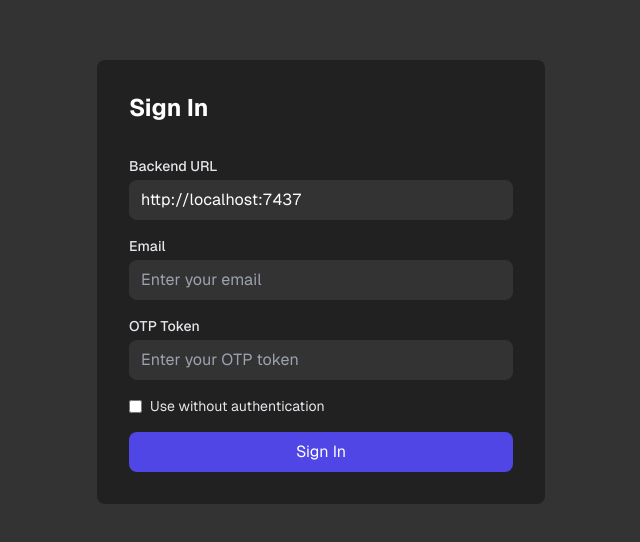
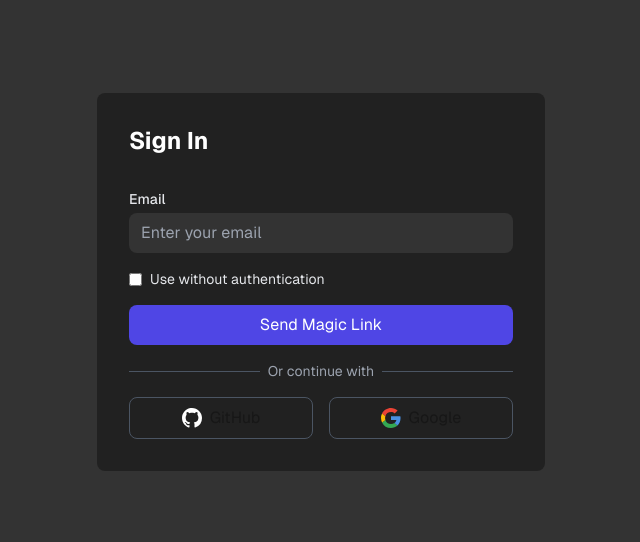
Before and after one commit to birdup000/ADHD-TaskManagementPanel, a Next.js app: page / in a window 1280 px wide. Shown: the part 118-660 px from the top of the page, without its empty margins (319-959 px from the left). Built offline with nearby package versions, Linux system fonts and the light colour scheme; no server answers.

Commit message:
magical auth checkpoint

```diff
--- a/app/components/LoginForm.tsx
+++ b/app/components/LoginForm.tsx
@@ -1,54 +1,75 @@
 "use client";
 
-import React, { useState } from 'react';
-import { useRouter } from 'next/navigation';
+import React, { useState, useEffect } from 'react';
+import { useRouter, useSearchParams } from 'next/navigation';
+import { initiateLogin, verifyMagicLink, initiateOAuthLogin } from '../utils/auth';
+import Image from 'next/image';
 
 const LoginForm: React.FC = () => {
   const [email, setEmail] = useState('');
-  const [otp, setOtp] = useState('');
   const [message, setMessage] = useState('');
-  const [backendUrl, setBackendUrl] = useState('http://localhost:7437'); // Default backend URL
+  const [loading, setLoading] = useState(false);
   const [useWithoutAuth, setUseWithoutAuth] = useState(false);
   const router = useRouter();
+  const searchParams = useSearchParams();
+
+  useEffect(() => {
+    // Check for magic link token in URL
+    const token = searchParams?.get('token');
+    if (token) {
+      handleMagicLinkVerification(token);
+    }
+  }, [searchParams]);
+
+  const handleMagicLinkVerification = async (token: string) => {
+    setLoading(true);
+    const response = await verifyMagicLink(token);
+    if (response.success && response.token) {
+      localStorage.setItem('authToken', response.token);
+      if (response.email) {
+        localStorage.setItem('userEmail', response.email);
+      }
+      router.refresh();
+      window.location.reload();
+    } else {
+      setMessage(response.message);
+    }
+    setLoading(false);
+  };
 
   const handleLogin = async () => {
     if (useWithoutAuth) {
       localStorage.setItem('noAuth', 'true');
       router.refresh();
       window.location.reload();
-    } else {
-        try {
-            const response = await fetch(`${backendUrl}/v1/login`, {
-                method: 'POST',
-                headers: {
-                    'Content-Type': 'application/json',
-                },
-                body: JSON.stringify({ email, token: otp }),
-            });
+      return;
+    }
 
-            if (response.ok) {
-                const data = await response.json();
-                if (data.detail.startsWith('http')) {
-                    const url = new URL(data.detail);
-                    const token = url.searchParams.get('token');
-                    if (token) {
-                        localStorage.setItem('authToken', token);
+    if (!email) {
+      setMessage('Please enter your email address');
+      return;
+    }
+
+    setLoading(true);
+    const response = await initiateLogin(email);
+    setMessage(response.message);
+    setLoading(false);
+  };
+
+  const handleOAuthLogin = async (provider: string) => {
+    setLoading(true);
+    const response = await initiateOAuthLogin(provider);
+    if (response.success && response.token) {
+      localStorage.setItem('authToken', response.token);
+      if (response.email) {
+        localStorage.setItem('userEmail', response.email);
+      }
       router.refresh();
       window.location.reload();
     } else {
-                        setMessage('Login failed: Token not found in the magic link.');
+      setMessage(response.message);
     }
-                } else {
-                    setMessage(data.detail);
-                }
-            } else {
-                const errorData = await response.json();
-                setMessage(errorData.detail || 'Login failed');
-            }
-        } catch (error) {
-            setMessage('An error occurred during login.');
-        }
-    }
+    setLoading(false);
   };
 
   const handleCheckboxChange = (e: React.ChangeEvent<HTMLInputElement>) => {
@@ -60,19 +81,7 @@ const LoginForm: React.FC = () => {
       <div className="bg-[#212121] rounded-lg p-8 w-full max-w-md">
         <h2 className="text-2xl font-bold text-white mb-8">Sign In</h2>
         <div className="space-y-4">
-          <form className="space-y-4">
-            <div>
-              <label className="block text-sm font-medium text-gray-200 mb-1">
-                Backend URL
-              </label>
-              <input
-                type="text"
-                className="w-full px-3 py-2 bg-[#333333] rounded-lg text-white placeholder-gray-400 focus:outline-none focus:ring-2 focus:ring-indigo-500"
-                placeholder="Enter backend URL"
-                value={backendUrl}
-                onChange={(e) => setBackendUrl(e.target.value)}
-              />
-            </div>
+          <form className="space-y-4" onSubmit={(e) => e.preventDefault()}>
             <div>
               <label className="block text-sm font-medium text-gray-200 mb-1">
                 Email
@@ -83,18 +92,7 @@ const LoginForm: React.FC = () => {
                 placeholder="Enter your email"
                 value={email}
                 onChange={(e) => setEmail(e.target.value)}
-              />
-            </div>
-            <div>
-              <label className="block text-sm font-medium text-gray-200 mb-1">
-                OTP Token
-              </label>
-              <input
-                type="text"
-                className="w-full px-3 py-2 bg-[#333333] rounded-lg text-white placeholder-gray-400 focus:outline-none focus:ring-2 focus:ring-indigo-500"
-                placeholder="Enter your OTP token"
-                value={otp}
-                onChange={(e) => setOtp(e.target.value)}
+                disabled={loading || useWithoutAuth}
               />
             </div>
             <div className="flex items-center">
@@ -104,20 +102,78 @@ const LoginForm: React.FC = () => {
                 className="mr-2"
                 checked={useWithoutAuth}
                 onChange={handleCheckboxChange}
+                disabled={loading}
               />
               <label htmlFor="useWithoutAuth" className="text-sm text-gray-200">
                 Use without authentication
               </label>
             </div>
             <button
-              type="button"
+              type="submit"
               onClick={handleLogin}
-              className="w-full px-4 py-2 bg-indigo-600 text-white rounded-lg hover:bg-indigo-700 transition-colors"
+              disabled={loading}
+              className="w-full px-4 py-2 bg-indigo-600 text-white rounded-lg hover:bg-indigo-700 transition-colors disabled:opacity-50 disabled:cursor-not-allowed"
             >
-              Sign In
+              {loading ? 'Please wait...' : useWithoutAuth ? 'Continue' : 'Send Magic Link'}
             </button>
           </form>
-          {message && <p className="text-white mt-4">{message}</p>}
+
+          {!useWithoutAuth && (
+            <>
+              <div className="relative my-6">
+                <div className="absolute inset-0 flex items-center">
+                  <div className="w-full border-t border-gray-600"></div>
+                </div>
+                <div className="relative flex justify-center text-sm">
+                  <span className="px-2 bg-[#212121] text-gray-400">Or continue with</span>
+                </div>
+              </div>
+
+              <div className="grid grid-cols-2 gap-4">
+                <button
+                  onClick={() => handleOAuthLogin('github')}
+                  disabled={loading}
+                  className="flex items-center justify-center px-4 py-2 border border-gray-600 rounded-lg hover:bg-gray-700 transition-colors disabled:opacity-50 disabled:cursor-not-allowed"
+                >
+                  <svg className="w-5 h-5 mr-2" viewBox="0 0 24 24" fill="white">
+                    <path d="M12 0C5.37 0 0 5.37 0 12c0 5.31 3.435 9.795 8.205 11.385.6.105.825-.255.825-.57 0-.285-.015-1.23-.015-2.235-3.015.555-3.795-.735-4.035-1.41-.135-.345-.72-1.41-1.23-1.695-.42-.225-1.02-.78-.015-.795.945-.015 1.62.87 1.845 1.23 1.08 1.815 2.805 1.305 3.495.99.105-.78.42-1.305.765-1.605-2.67-.3-5.46-1.335-5.46-5.925 0-1.305.465-2.385 1.23-3.225-.12-.3-.54-1.53.12-3.18 0 0 1.005-.315 3.3 1.23.96-.27 1.98-.405 3-.405s2.04.135 3 .405c2.295-1.56 3.3-1.23 3.3-1.23.66 1.65.24 2.88.12 3.18.765.84 1.23 1.905 1.23 3.225 0 4.605-2.805 5.625-5.475 5.925.435.375.81 1.095.81 2.22 0 1.605-.015 2.895-.015 3.3 0 .315.225.69.825.57A12.02 12.02 0 0024 12c0-6.63-5.37-12-12-12z" />
+                  </svg>
+                  GitHub
+                </button>
+                <button
+                  onClick={() => handleOAuthLogin('google')}
+                  disabled={loading}
+                  className="flex items-center justify-center px-4 py-2 border border-gray-600 rounded-lg hover:bg-gray-700 transition-colors disabled:opacity-50 disabled:cursor-not-allowed"
+                >
+                  <svg className="w-5 h-5 mr-2" viewBox="0 0 24 24">
+                    <path
+                      fill="#EA4335"
+                      d="M5.266 9.765A7.077 7.077 0 0 1 12 4.909c1.69 0 3.218.6 4.418 1.582L19.91 3C17.782 1.145 15.055 0 12 0 7.27 0 3.198 2.698 1.24 6.65l4.026 3.115Z"
+                    />
+                    <path
+                      fill="#34A853"
+                      d="M16.04 18.013c-1.09.703-2.474 1.078-4.04 1.078a7.077 7.077 0 0 1-6.723-4.823l-4.04 3.067A11.965 11.965 0 0 0 12 24c2.933 0 5.735-1.043 7.834-3l-3.793-2.987Z"
+                    />
+                    <path
+                      fill="#4A90E2"
+                      d="M19.834 21c2.195-2.048 3.62-5.096 3.62-9 0-.71-.109-1.473-.272-2.182H12v4.637h6.436c-.317 1.559-1.17 2.766-2.395 3.558L19.834 21Z"
+                    />
+                    <path
+                      fill="#FBBC05"
+                      d="M5.277 14.268A7.12 7.12 0 0 1 4.909 12c0-.782.125-1.533.357-2.235L1.24 6.65A11.934 11.934 0 0 0 0 12c0 1.92.445 3.73 1.237 5.335l4.04-3.067Z"
+                    />
+                  </svg>
+                  Google
+                </button>
+              </div>
+            </>
+          )}
+
+          {message && (
+            <p className={`text-sm mt-4 ${message.includes('error') || message.includes('failed') ? 'text-red-400' : 'text-green-400'}`}>
+              {message}
+            </p>
+          )}
         </div>
       </div>
     </div>
--- /dev/null
+++ b/app/utils/auth.ts
@@ -0,0 +1,141 @@
+import { useState, useEffect } from 'react';
+
+const MAGICALAUTH_URL = process.env.NEXT_PUBLIC_MAGICALAUTH_URL || 'http://localhost:12437';
+
+export interface AuthResponse {
+  success: boolean;
+  message: string;
+  token?: string;
+  email?: string;
+}
+
+export interface LoginRequest {
+  email: string;
+  otp?: string;
+  referrer?: string;
+}
+
+export const initiateLogin = async (email: string): Promise<AuthResponse> => {
+  try {
+    const response = await fetch(`${MAGICALAUTH_URL}/v1/login`, {
+      method: 'POST',
+      headers: {
+        'Content-Type': 'application/json',
+      },
+      body: JSON.stringify({
+        email,
+        referrer: window.location.origin
+      } as LoginRequest),
+    });
+
+    const data = await response.json();
+
+    if (response.ok) {
+      return {
+        success: true,
+        message: 'Please check your email for the magic link.',
+      };
+    }
+
+    return {
+      success: false,
+      message: data.detail || 'Login failed',
+    };
+  } catch (error) {
+    return {
+      success: false,
+      message: 'An error occurred during login.',
+    };
+  }
+};
+
+export const verifyMagicLink = async (token: string): Promise<AuthResponse> => {
+  try {
+    const response = await fetch(`${MAGICALAUTH_URL}/v1/user`, {
+      method: 'GET',
+      headers: {
+        'Content-Type': 'application/json',
+        'Authorization': token
+      },
+    });
+
+    const data = await response.json();
+
+    if (response.ok) {
+      return {
+        success: true,
+        message: 'Authentication successful',
+        token: token,
+        email: data.email
+      };
+    }
+
+    return {
+      success: false,
+      message: data.detail || 'Verification failed',
+    };
+  } catch (error) {
+    return {
+      success: false,
+      message: 'An error occurred during verification.',
+    };
+  }
+};
+
+export const initiateOAuthLogin = async (provider: string): Promise<AuthResponse> => {
+  try {
+    const response = await fetch(`${MAGICALAUTH_URL}/v1/oauth2/${provider}`, {
+      method: 'POST',
+      headers: {
+        'Content-Type': 'application/json',
+      },
+      body: JSON.stringify({
+        referrer: window.location.origin
+      }),
+    });
+
+    const data = await response.json();
+
+    if (response.ok) {
+      return {
+        success: true,
+        message: 'OAuth authentication initiated',
+        token: data.token,
+        email: data.email
+      };
+    }
+
+    return {
+      success: false,
+      message: data.detail || 'OAuth login failed',
+    };
+  } catch (error) {
+    return {
+      success: false,
+      message: 'An error occurred during OAuth login.',
+    };
+  }
+};
+
+export const useAuth = () => {
+  const [isAuthenticated, setIsAuthenticated] = useState<boolean>(false);
+  const [loading, setLoading] = useState<boolean>(true);
+  const [userEmail, setUserEmail] = useState<string | null>(null);
+
+  useEffect(() => {
+    const token = localStorage.getItem('authToken');
+    const email = localStorage.getItem('userEmail');
+    setIsAuthenticated(!!token);
+    setUserEmail(email);
+    setLoading(false);
+  }, []);
+
+  const logout = () => {
+    localStorage.removeItem('authToken');
+    localStorage.removeItem('userEmail');
+    setIsAuthenticated(false);
+    setUserEmail(null);
+  };
+
+  return { isAuthenticated, loading, logout, userEmail };
+};
```
Lines whose indentation alone changed are shown as unchanged.
